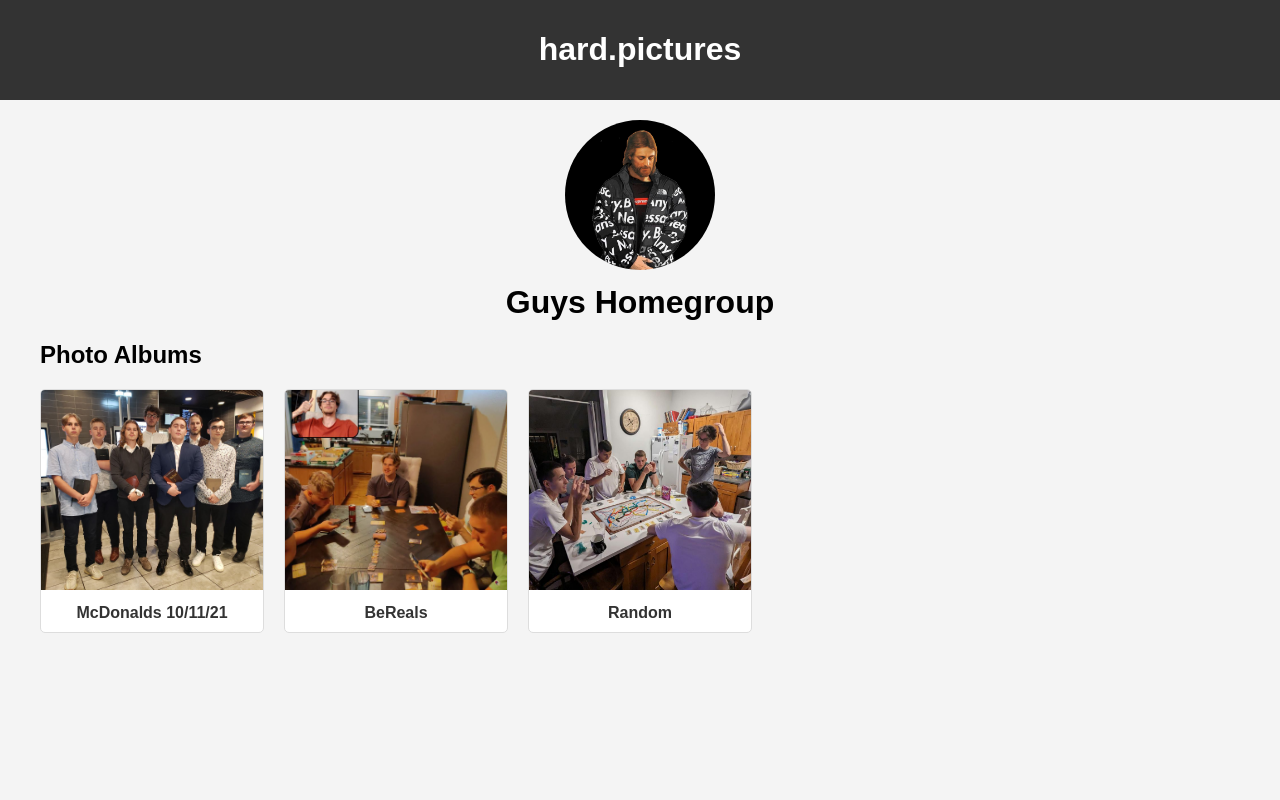
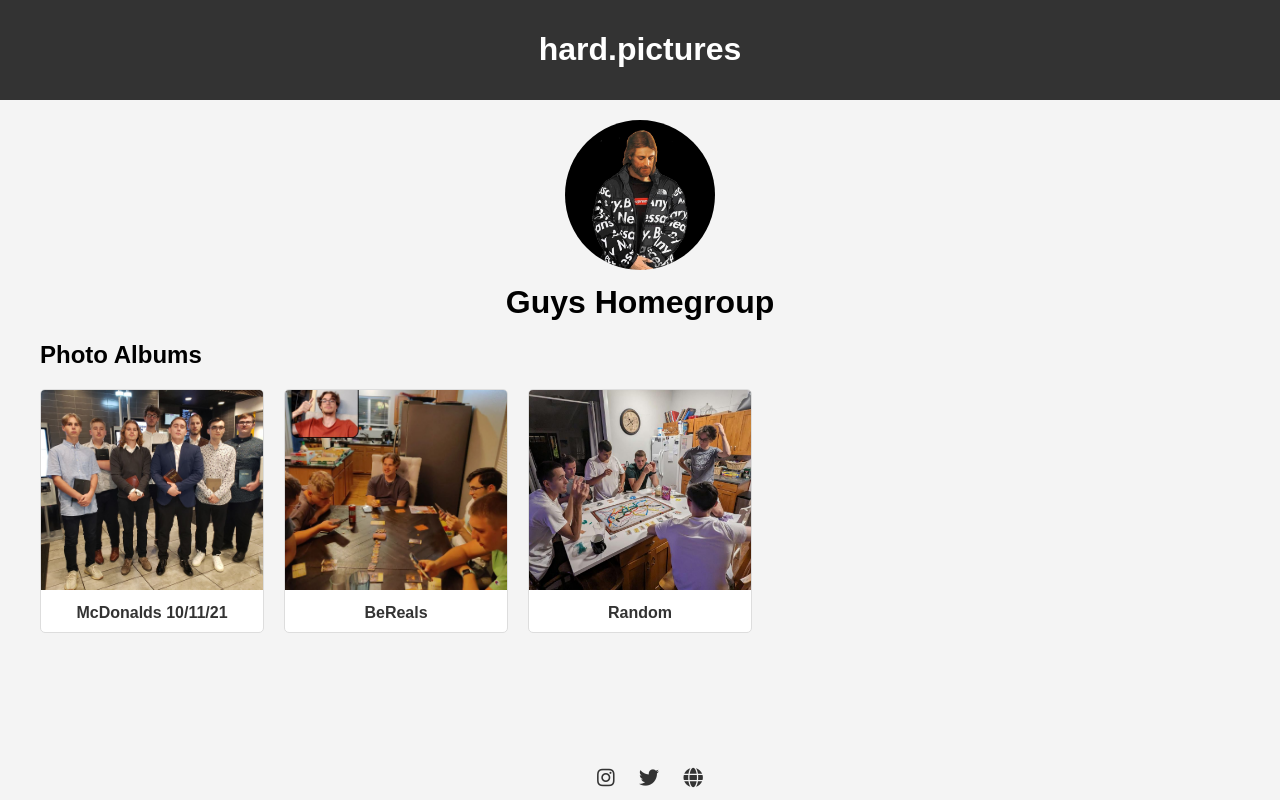
Before and after one commit to edydex/ig.hardpictures, a plain HTML site: page index.html in a window 1280 px wide. Drawn offline with Linux system fonts and the light colour scheme.

```diff
--- a/index.html
+++ b/index.html
@@ -5,6 +5,9 @@
 <meta name="viewport" content="width=device-width, initial-scale=1.0">
 <title>IG Pictures</title>
 <link rel="icon" type="image/jpg" href="profilePic.jpg">
+<!-- Include Font Awesome CSS in the head section -->
+<link rel="stylesheet" href="https://cdnjs.cloudflare.com/ajax/libs/font-awesome/5.15.3/css/all.min.css">
+
 
 <style>
   body {
@@ -113,6 +116,28 @@
     right: 10px;
     cursor: pointer;
   }
+footer {
+  position: fixed;
+  left: 0;
+  bottom: 0;
+  width: 100%;
+  background-color: #f4f4f4;
+  padding: 10px;
+  text-align: center;
+}
+
+
+.social-icons a {
+  margin: 0 10px;
+  color: #333;
+  font-size: 20px;
+  transition: color 0.3s ease;
+}
+
+.social-icons a:hover {
+  color: #007bff; /* Change color on hover */
+}
+
 </style>
 </head>
 <body>
@@ -234,6 +259,13 @@
 
 
 
+<footer>
+  <div class="social-icons">
+    <a href="https://www.instagram.com/guys.homegroup" target="_blank"><i class="fab fa-instagram"></i></a>
+    <a href="https://twitter.com/ElonMusk" target="_blank"><i class="fab fa-twitter"></i></a>
+    <a href="https://o.mayo.onl" target="_blank"><i class="fas fa-globe"></i></a>
+  </div>
+</footer>
 
 </body>
 </html>
```
